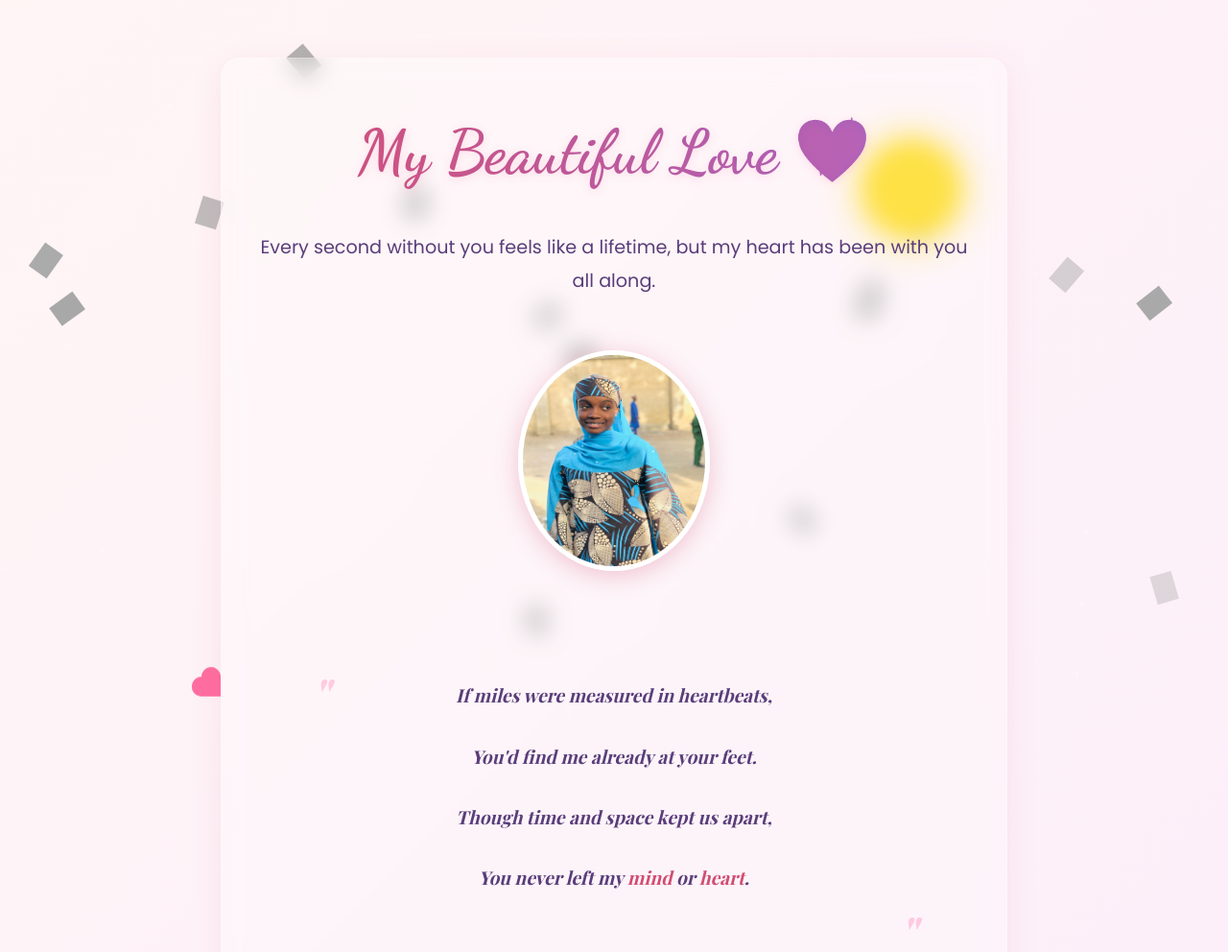
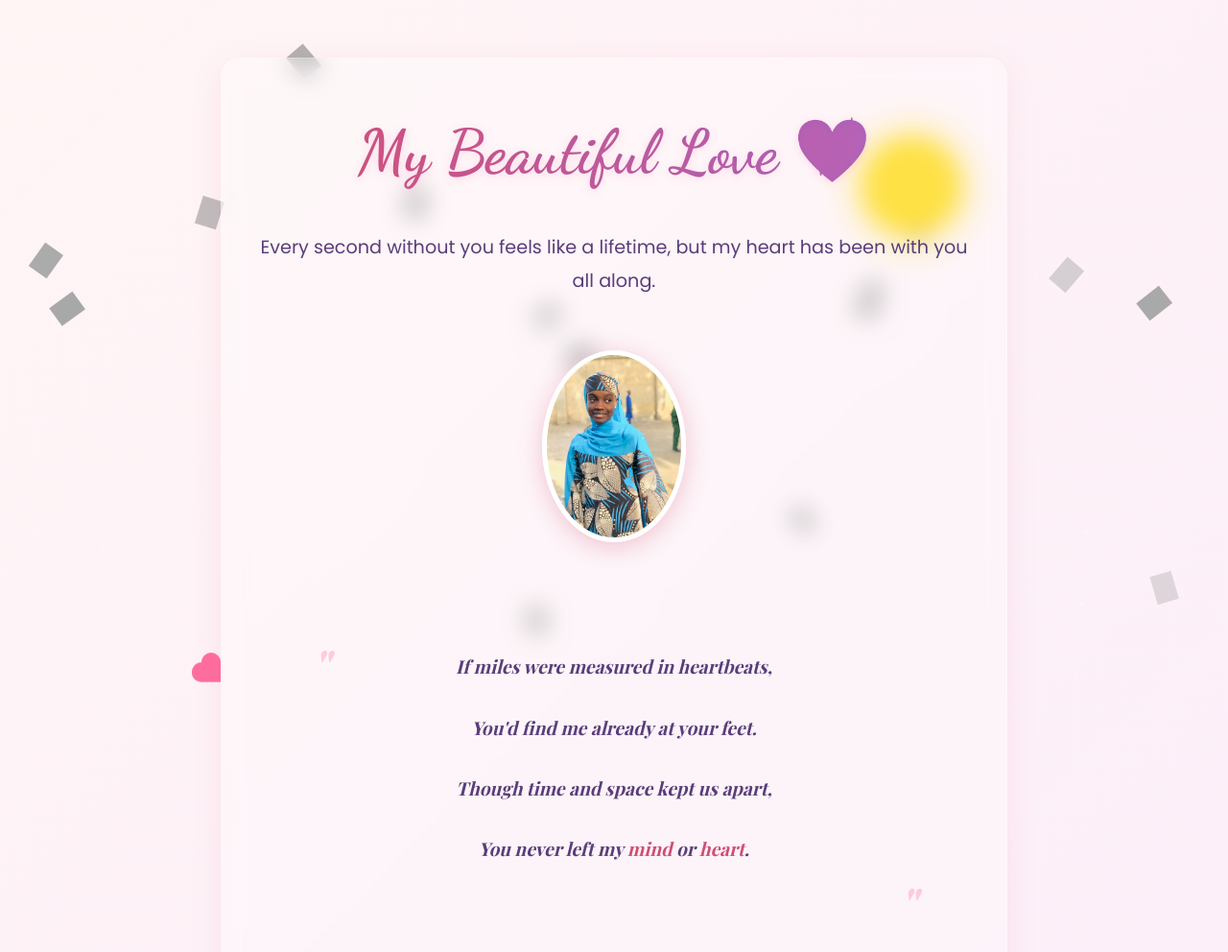
Before and after one commit to YaAmer001/cherry, a plain HTML site: page index.html in a window 1280 px wide. Shown: the top 992 px of the page at 96% size. Drawn offline with nearby package versions, Linux system fonts and the light colour scheme; grey boxes are pictures that could not be loaded.

Commit message:
Update index.html

```diff
--- a/index.html
+++ b/index.html
@@ -319,8 +319,8 @@
 
         /* Photo frame */
         .photo-frame img {
-            width: 200px;
-            height: 230px;
+            width: 150px;
+            height: 200px;
             margin: 30px auto;
             border-radius: 50%;
             border: 5px solid white;
```
